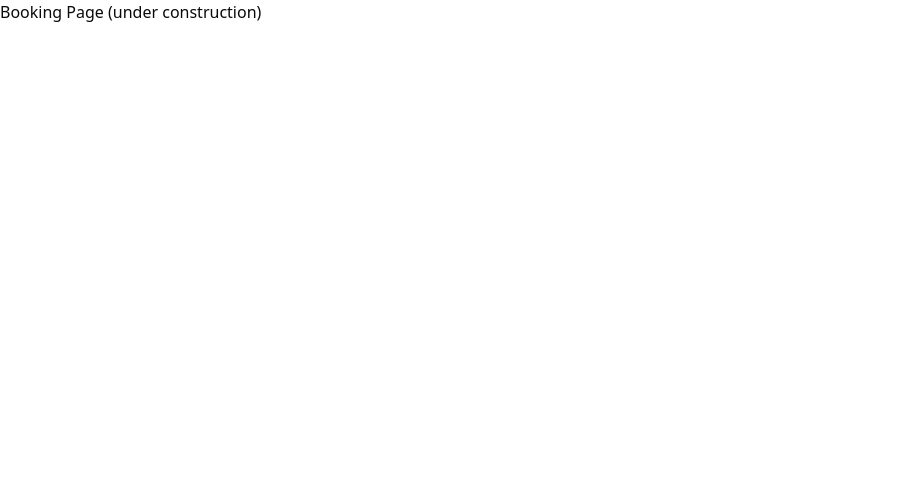
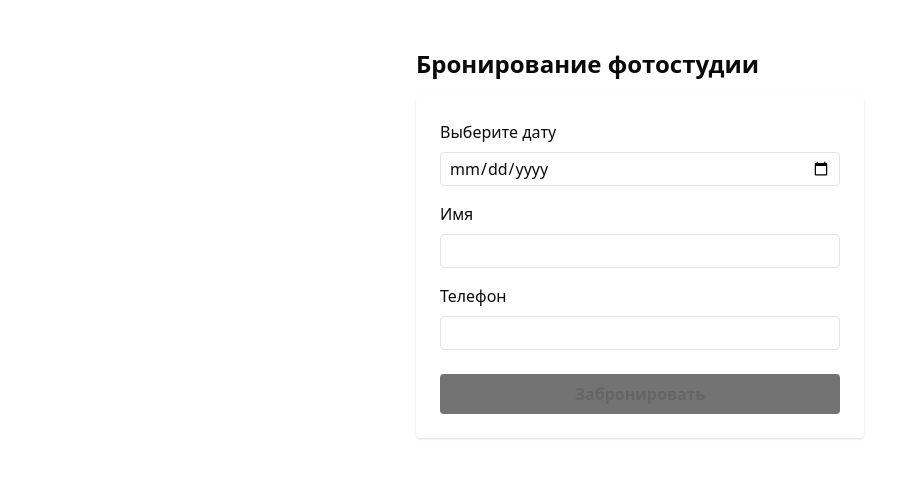
Before and after one commit to k05m0navt/vasha-studio-web-app, a Next.js app: page /booking in a window 1280 px wide. Shown: the top 478 px of the page, without its empty margins (0-924 px from the left). Built offline with nearby package versions, Linux system fonts and the light colour scheme.

Commit message:
feat(booking): implement calendar and timeslot picker components, and booking form UI

```diff
--- a/src/app/booking/page.tsx
+++ b/src/app/booking/page.tsx
@@ -1,3 +1,87 @@
+import React, { useState } from "react";
+import BookingCalendar from "@/components/BookingCalendar";
+import TimeslotPicker from "@/components/TimeslotPicker";
+
 export default function BookingPage() {
-  return <div>Booking Page (under construction)</div>;
+  const [selectedDate, setSelectedDate] = useState<Date | null>(null);
+  const [selectedTimeslot, setSelectedTimeslot] = useState<string | null>(null);
+  const [name, setName] = useState("");
+  const [phone, setPhone] = useState("");
+  const [submitted, setSubmitted] = useState(false);
+  const [loading, setLoading] = useState(false);
+  const [error, setError] = useState<string | null>(null);
+
+  // Placeholder for server action
+  async function handleSubmit(e: React.FormEvent) {
+    e.preventDefault();
+    setLoading(true);
+    setError(null);
+    try {
+      // TODO: Replace with server action or API call
+      await new Promise((res) => setTimeout(res, 1000));
+      setSubmitted(true);
+    } catch (err: any) {
+      setError("Ошибка при бронировании. Попробуйте еще раз.");
+    } finally {
+      setLoading(false);
+    }
+  }
+
+  if (submitted) {
+    return (
+      <div className="max-w-md mx-auto py-12">
+        <div className="bg-white rounded p-6 shadow text-center">
+          <h2 className="text-xl font-bold mb-2">Спасибо за бронирование!</h2>
+          <p>Мы свяжемся с вами для подтверждения.</p>
+        </div>
+      </div>
+    );
+  }
+
+  return (
+    <div className="max-w-md mx-auto py-12">
+      <h1 className="text-2xl font-bold mb-4">Бронирование фотостудии</h1>
+      <form className="bg-white rounded p-6 shadow flex flex-col gap-4" onSubmit={handleSubmit}>
+        <BookingCalendar selectedDate={selectedDate} onDateChange={date => {
+          setSelectedDate(date);
+          setSelectedTimeslot(null);
+        }} />
+        <TimeslotPicker
+          date={selectedDate}
+          selectedTimeslot={selectedTimeslot}
+          onTimeslotChange={setSelectedTimeslot}
+        />
+        <div className="flex flex-col gap-2">
+          <label htmlFor="name">Имя</label>
+          <input
+            id="name"
+            type="text"
+            className="border rounded px-2 py-1"
+            value={name}
+            onChange={e => setName(e.target.value)}
+            required
+          />
+        </div>
+        <div className="flex flex-col gap-2">
+          <label htmlFor="phone">Телефон</label>
+          <input
+            id="phone"
+            type="tel"
+            className="border rounded px-2 py-1"
+            value={phone}
+            onChange={e => setPhone(e.target.value)}
+            required
+          />
+        </div>
+        {error && <div className="text-red-600 text-sm">{error}</div>}
+        <button
+          type="submit"
+          className="bg-primary text-black font-semibold rounded px-4 py-2 mt-2 disabled:opacity-60"
+          disabled={loading || !selectedDate || !selectedTimeslot || !name || !phone}
+        >
+          {loading ? "Отправка..." : "Забронировать"}
+        </button>
+      </form>
+    </div>
+  );
 }
--- a/src/components/BookingCalendar.tsx
+++ b/src/components/BookingCalendar.tsx
@@ -0,0 +1,28 @@
+"use client";
+import * as React from "react";
+
+interface BookingCalendarProps {
+  selectedDate: Date | null;
+  onDateChange: (date: Date) => void;
+}
+
+export const BookingCalendar: React.FC<BookingCalendarProps> = ({ selectedDate, onDateChange }) => {
+  // For simplicity, use native date input. Replace with a UI calendar if needed.
+  return (
+    <div className="flex flex-col gap-2">
+      <label htmlFor="booking-date" className="font-medium">Выберите дату</label>
+      <input
+        id="booking-date"
+        type="date"
+        className="border rounded px-2 py-1"
+        value={selectedDate ? selectedDate.toISOString().slice(0, 10) : ""}
+        onChange={e => {
+          const value = e.target.value;
+          if (value) onDateChange(new Date(value));
+        }}
+      />
+    </div>
+  );
+};
+
+export default BookingCalendar;
--- a/src/components/TimeslotPicker.tsx
+++ b/src/components/TimeslotPicker.tsx
@@ -0,0 +1,49 @@
+"use client";
+import * as React from "react";
+
+interface TimeslotPickerProps {
+  date: Date | null;
+  selectedTimeslot: string | null;
+  onTimeslotChange: (timeslot: string) => void;
+  availableTimeslots?: string[];
+}
+
+// Default timeslots for demonstration
+const DEFAULT_TIMESLOTS = [
+  "10:00 - 11:00",
+  "11:00 - 12:00",
+  "12:00 - 13:00",
+  "13:00 - 14:00",
+  "14:00 - 15:00",
+  "15:00 - 16:00",
+  "16:00 - 17:00",
+  "17:00 - 18:00",
+];
+
+export const TimeslotPicker: React.FC<TimeslotPickerProps> = ({
+  date,
+  selectedTimeslot,
+  onTimeslotChange,
+  availableTimeslots = DEFAULT_TIMESLOTS,
+}) => {
+  if (!date) return null;
+  return (
+    <div className="flex flex-col gap-2 mt-4">
+      <label className="font-medium">Выберите время</label>
+      <div className="grid grid-cols-2 gap-2">
+        {availableTimeslots.map((slot) => (
+          <button
+            key={slot}
+            type="button"
+            className={`px-3 py-2 rounded border transition-all ${selectedTimeslot === slot ? "bg-primary text-black border-primary" : "bg-white border-gray-300"}`}
+            onClick={() => onTimeslotChange(slot)}
+          >
+            {slot}
+          </button>
+        ))}
+      </div>
+    </div>
+  );
+};
+
+export default TimeslotPicker;
```
